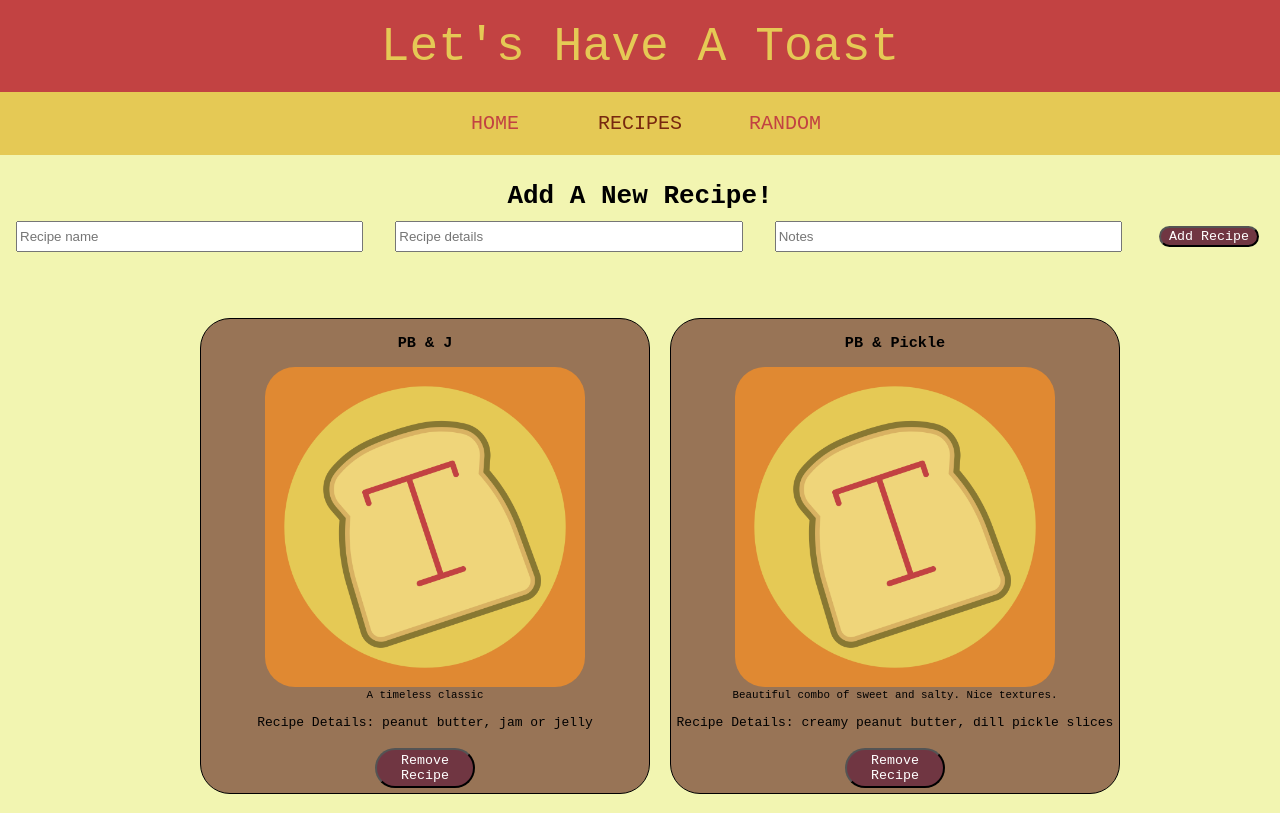
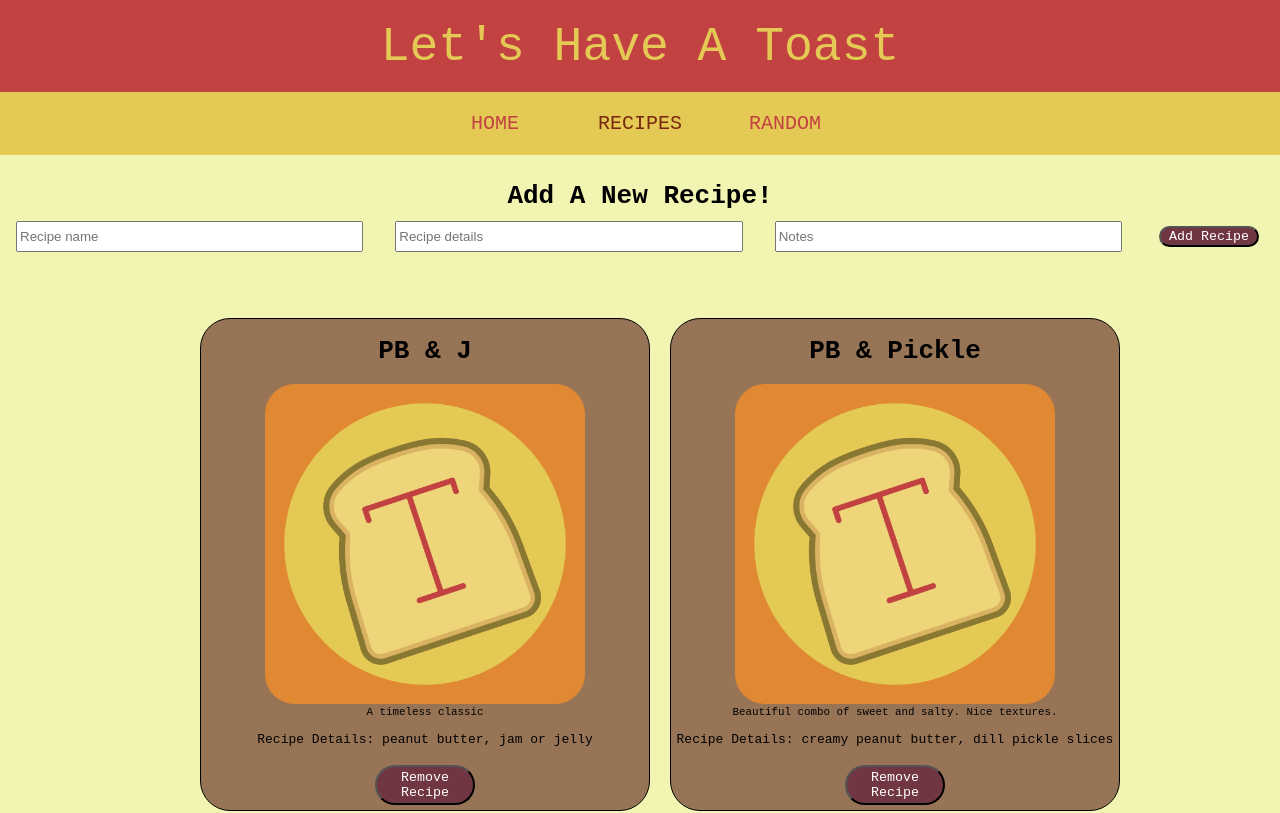
Before and after one commit to elidcraig/lets-have-a-toast, a React (Create React App) app: page /recipes in a window 1280 px wide. Shown: the top 813 px of the page. Built offline with nearby package versions, Linux system fonts and the light colour scheme; data requests are answered from the project's data file.

Commit message:
recipe cards header larger font

```diff
--- a/src/components/RecipeCard.js
+++ b/src/components/RecipeCard.js
@@ -16,7 +16,7 @@ function RecipeCard({id, name, recipeDetails, notes, onDeleteFunction }) {
 
   return (
     <motion.li className="recipe-card" whileHover={{ scale: 1.05 }}>
-      <h3>{name}</h3>
+      <h1>{name}</h1>
       <div className="recipe-card__img-wrapper">
         <img src='../toast-logo.png' alt='toast logo' />
       </div>
```
